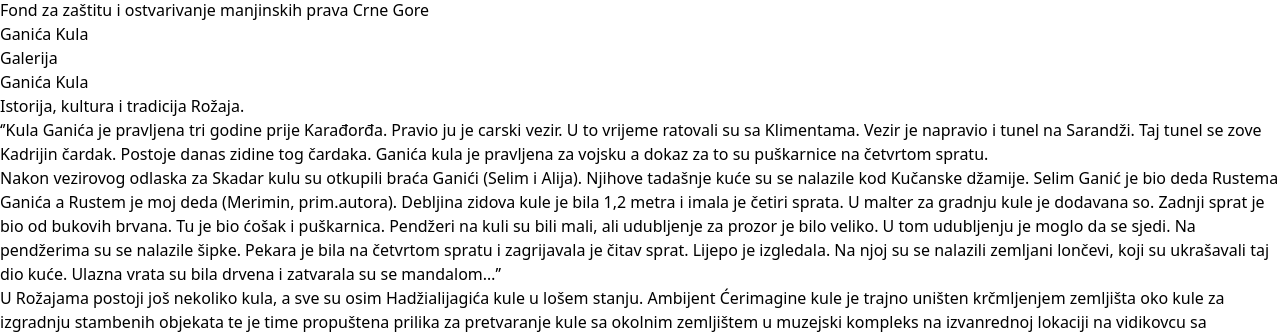
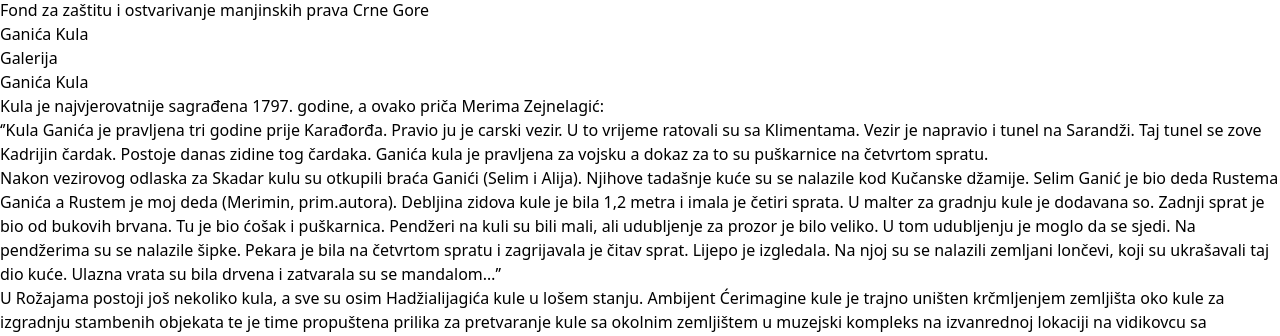
Before and after one commit to Suksii/ganica-kula, a React (Vite) app: page / in a window 1280 px wide. Shown: the part 303-639 px from the top of the page. Built offline with nearby package versions, Linux system fonts and the light colour scheme.

Commit message:
style changed & subtitle component added

```diff
--- a/src/App.jsx
+++ b/src/App.jsx
@@ -19,7 +19,7 @@ function App() {
   }
 
   return (
-    <div className="w-[80%] mx-auto">
+    <div className="w-[80%] mx-auto bg-gradient-to-r from-blue-900 via-purple-900 to-gray-900 text-white">
       <FontSection />
       <Navbar scrollToSection={scrollToSection} />
       <div ref={sectionRefs.HeaderSection}>
--- a/src/components/Header.jsx
+++ b/src/components/Header.jsx
@@ -2,11 +2,16 @@ import { motion } from 'framer-motion'
 
 const Header = ({ title }) => {
     return (
-        <motion.h1 initial={{ opacity: 0, y: 50 }}
+        <motion.div initial={{ opacity: 0, y: 50 }}
             whileInView={{ opacity: 1, y: 0 }}
             transition={{ duration: 1 }}
-            className="text-4xl font-semibold px-2 text-center py-10">{title}
-        </motion.h1>
+            className="relative bg-cover bg-center h-[300px] flex items-center justify-center">
+            <div className="bg-black bg-opacity-60 p-10 rounded-lg backdrop-blur-md shadow-xl">
+                <h1 className="text-5xl font-extrabold tracking-wider text-center">
+                    {title}
+                </h1>
+            </div>
+        </motion.div>
     )
 }
 
--- a/src/components/Navbar.jsx
+++ b/src/components/Navbar.jsx
@@ -12,7 +12,7 @@ const Navbar = ({scrollToSection}) => {
     ]
 
     return (
-        <div className="flex justify-end h-16 gap-20 sticky top-0 bg-white z-50">
+        <div className="flex justify-end h-16 gap-20 sticky top-0 z-50 px-10">
             {navMenu.map((menu, index) => (
                 <div key={index} className="hover:underline hover:underline-offset-8 cursor-pointer" onClick={() => scrollToSection(menu.ref)}>
                     <p className="text-xl py-4">{menu.name}</p>
--- /dev/null
+++ b/src/components/Subtitle.jsx
@@ -0,0 +1,13 @@
+const Subtitle = ({ subtitle }) => {
+    return (
+        <div className="relative bg-cover bg-center flex items-center justify-center">
+            <div className="bg-black bg-opacity-60 p-4 rounded-lg backdrop-blur-md shadow-xl">
+                <p className="text-lg text-gray-300 text-center">
+                    {subtitle}
+                </p>
+            </div>
+        </div>
+    )
+}
+
+export default Subtitle;
--- a/src/sections/FondSection.jsx
+++ b/src/sections/FondSection.jsx
@@ -8,8 +8,8 @@ const FontSection = () => {
     }
 
     return (
-        <div className="hidden md:flex justify-center" onClick={goToFond}>
-            <div className="flex items-center text-xl justify-center gap-3 left-2 my-6 cursor-pointer">
+        <div className="hidden md:flex justify-center cursor-pointer" onClick={goToFond}>
+            <div className="flex items-center text-xl justify-center gap-3 left-2 my-6">
                 <img src={fondLogo}
                      alt={"fond"}
                      className="w-12 h-12"/>
--- a/src/sections/GallerySection.jsx
+++ b/src/sections/GallerySection.jsx
@@ -140,16 +140,16 @@ const GallerySection = () => {
                 <div className="transition duration-500 ease-in-out transform">
                     {gallery.map((image, index) => {
                         return (
-                            <div key={index} className="relative">
-                                <motion.img initial={{ opacity: 0, y: 50 }}
-                                    whileInView={{ opacity: 1, y: 0 }}
-                                    transition={{ duration: 1 }}
-                                    key={index} src={image.src}
+                            <motion.div key={index} className="relative"
+                                initial={{ opacity: 0, y: 50 }}
+                                whileInView={{ opacity: 1, y: 0 }}
+                                transition={{ duration: 1 }}>
+                                <img key={index} src={image.src}
                                     alt={image.alt}
                                     className="w-full object-cover py-2 hover:filter hover:brightness-75 transition duration-500 ease-in-out transform"
                                 />
-                                {image.text && <p className="absolute bottom-0 right-0 p-2 bg-white bg-opacity-50">{image.text}</p>}
-                            </div>
+                                {image.text && <p className="absolute bottom-0 right-0 p-2 mb-2 bg-white bg-opacity-70 text-black font-semibold">{image.text}</p>}
+                            </motion.div>
                         );
                     })}
                 </div>
--- a/src/sections/HeaderSection.jsx
+++ b/src/sections/HeaderSection.jsx
@@ -1,65 +1,15 @@
 import Header from "../components/Header";
+import Subtitle from "../components/Subtitle";
 
 const HeaderSection = () => {
     return (
-        // <>
-        //     <Header title={"Ganića Kula"} />
-        //     <div className="py-4 md:text-xl text-base">
-        //         <p className="py-2">‘’Kula Ganića je pravljena tri godine prije Karađorđa. Pravio ju je carski vezir. U to vrijeme ratovali su sa Klimentama. Vezir je napravio i tunel na Sarandži. Taj
-        //             tunel se zove Kadrijin čardak. Postoje danas zidine tog čardaka. Ganića kula je pravljena za vojsku a dokaz za to su puškarnice na četvrtom spratu.
-        //         </p>
-        //         <p className="py-2">Nakon vezirovog odlaska za Skadar kulu su otkupili braća Ganići (Selim i Alija). Njihove tadašnje kuće su se nalazile kod Kučanske džamije. Selim Ganić je bio deda Rustema Ganića a Rustem je moj deda (Merimin, prim.autora). Debljina zidova kule je bila 1,2 metra i imala je četiri sprata. U malter za gradnju kule je dodavana so. Zadnji sprat je bio od bukovih brvana. Tu je bio ćošak i puškarnica. Pendžeri na kuli su bili mali, ali udubljenje
-        //             za prozor je bilo veliko. U tom udubljenju je moglo da se sjedi.
-        //             Na pendžerima su se nalazile šipke. Pekara je bila na četvrtom spratu i zagrijavala je čitav sprat.
-        //             Lijepo je izgledala. Na njoj su se nalazili zemljani lončevi, koji su ukrašavali taj dio kuće. Ulazna vrata su bila drvena i zatvarala su se mandalom…’’
-        //         </p>
-        //     </div>
-        //     <div>
-        //         <p>U Rožajama postoji još nekoliko kula, a sve su osim Hadžialijagića kule u lošem stanju.
-        //             Ambijent Ćerimagine kule je trajno uništen krčmljenjem zemljišta oko kule za izgradnju
-        //             stambenih objekata te je time propuštena prilika za pretvaranje kule sa okolnim zemljištem u
-        //             muzejski kompleks na izvanrednoj lokaciji na vidikovcu sa pogledom na Kučansku mahalu, a
-        //             neposredno pored bivšeg školskog dvorišta gimnazije ‘’30. septembar’’.
-        //         </p>
-        //         <p>Najpoznatija rožajska kula, Ganića kula je najvjerovatnije sagrađena krajem 18. vijeka, znatno je
-        //             oštećena od zemljotresa tako da je bila decenijama bez krova, oronula i izložena vremenskim
-        //             nepogodama, prostor oko kule je uzurpiran. Tadašnja lokalna vlast je smatrala je da više nema
-        //             uslova za njeno renoviranje, te je odlučeno da se početkom posljednje decenije 20. vijeka po
-        //             projektu stare Ganića kule izgradi kopija na drugoj lokaciji. Umjesto da je tadašnja lokalna vlast
-        //             otkupila Kurtagića kulu sa velikom avlijom i adaptirala je u gradski muzej prišlo se izgradnji
-        //             objekta koji tek samo podsjeća na Ganića kulu i nema historijsku vrijednost i naravno da nije
-        //             mogao zamijeniti staru Ganića kulu koju su slikari uporno slakali kako bi je otrgli od zaborava.
-        //         </p>
-        //         <p>Ganića kula se nalazi i  na rožajskom grbu kao podsjećanje na nekadašnju tradiciju i kulturu
-        //             Bošnjaka Rožaja. Konačno je sredinom 2019. godine Ministarstvo kulture Crne Gore započelo
-        //             finansiranje obnove Ganića kule – tačno 40 godina poslije zemljotresa, što bi se reklo: bolje ikad
-        //             nego nikad.
-        //         </p>
-        //         <p>Propadaju i posljednje kule u Rožajama: Zejnelagića kula, Ćerimagina kula, Kardovića kula,
-        //             Agića kula, Hadžića kula u Balotićima, kula Čolovića u Biševu i druge kule. Iako je posljednji
-        //             trenutak da se zaštiti nekoliko preostalih kuća po tom pitanju niti ministarstvo niti opština ne
-        //             preduzimaju ništa. Lokalne vlasti bi trebale zajedno sa ministarstvima kulture i održivog razvoja
-        //             i tirizma da pokrenu inicijativu da se zaštite i obnove najljepše stare kuće u Rožajama, Plavu,
-        //             Gusinju i drugim gradovima Crne Gore.
-        //         </p>
-        //     </div>
-        // </>
-        <section className="relative bg-gradient-to-r from-blue-900 via-purple-900 to-gray-900 text-white">
-            {/* Hero Section */}
-            <div className="relative bg-cover bg-center h-[500px] flex items-center justify-center">
-                <div className="bg-black bg-opacity-60 p-10 rounded-lg backdrop-blur-md shadow-xl">
-                    <h1 className="text-5xl font-extrabold tracking-wider text-center animate-fade-in-up transform transition duration-700">
-                        Ganića Kula
-                    </h1>
-                    <p className="mt-4 text-lg text-gray-300 text-center animate-fade-in-down transform transition duration-700 delay-200">
-                        Istorija, kultura i tradicija Rožaja.
+        <section>
+            <Header title={"Ganića Kula"} />
+            <div className="mx-auto px-8 flex flex-col gap-10">
+                <div className="bg-white p-8 rounded-lg shadow-xl">
+                    <p className="text-gray-800 text-xl leading-relaxed mb-6">
+                        Kula je najvjerovatnije sagrađena 1797. godine, a ovako priča Merima Zejnelagić:
                     </p>
-                </div>
-            </div>
-
-            {/* Content Section */}
-            <div className="container mx-auto py-16 px-8 space-y-16">
-                <div className="bg-white p-8 rounded-lg shadow-xl">
                     <p className="text-gray-800 text-xl leading-relaxed mb-6">
                         ‘’Kula Ganića je pravljena tri godine prije Karađorđa. Pravio ju je carski vezir. U to vrijeme ratovali su sa Klimentama. Vezir je napravio i tunel na Sarandži. Taj tunel se zove Kadrijin čardak. Postoje danas zidine tog čardaka. Ganića kula je pravljena za vojsku a dokaz za to su puškarnice na četvrtom spratu.
                     </p>
```
Lines whose indentation alone changed are shown as unchanged.
